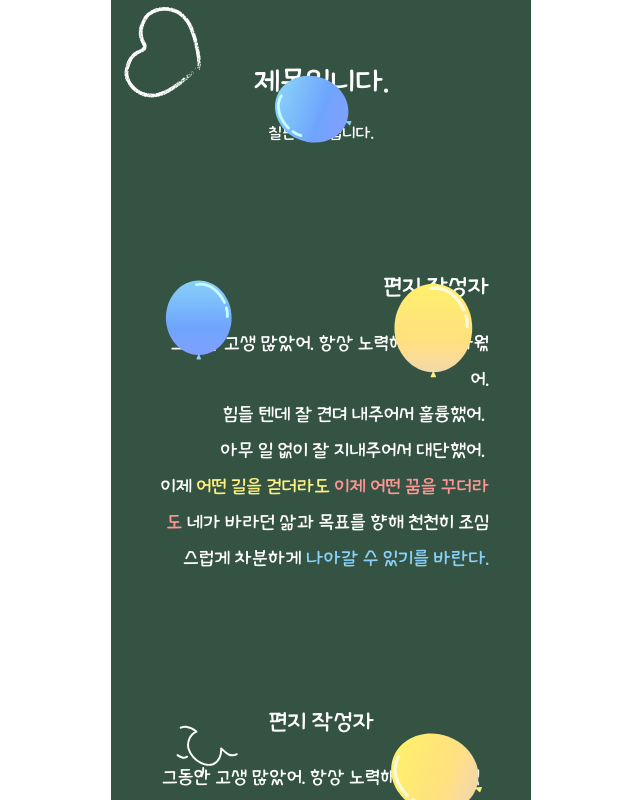
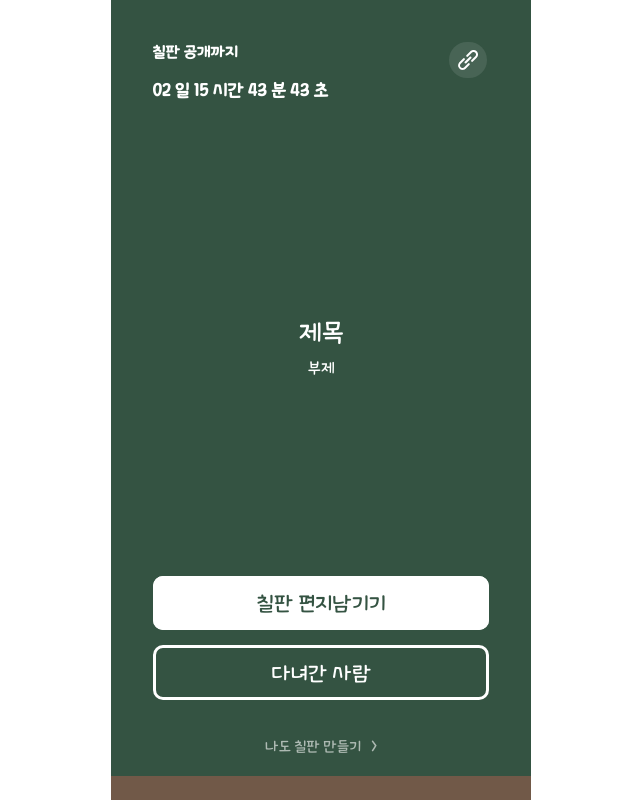
Before and after one commit to balckBoard-4line/balckBoard-front, a React (Vite) app: page /userBlackBoard/1 in a window 1280 px wide. Shown: the whole page, without its empty margins (319-959 px from the left). Built offline with nearby package versions, Linux system fonts and the light colour scheme.

Commit message:
⚡️ Feat:UserBlackBoard 수정

```diff
--- a/src/components/userBlackBoard/BeforeLaunch.jsx
+++ b/src/components/userBlackBoard/BeforeLaunch.jsx
@@ -11,6 +11,7 @@ function BeforeLaunch({ data, getIsLaunch }) {
     minutes: 0,
     seconds: 0
   });
+  const [loading, setLoading] = useState(true);
 
   useEffect(() => {
     const deadline = moment(data.graduateDate).valueOf();
@@ -33,6 +34,7 @@ function BeforeLaunch({ data, getIsLaunch }) {
         const seconds = Math.floor((timeDifference % (1000 * 60)) / 1000);
 
         setTimeLeft({ days, hours, minutes, seconds });
+        setLoading(false); // 시간이 설정되면 로딩을 해제
       }
       if (deadline < currentTime) {
         getIsLaunch(true);
@@ -47,10 +49,24 @@ function BeforeLaunch({ data, getIsLaunch }) {
   const formatTime = time => {
     return time < 10 ? `0${time}` : time;
   };
-
+  const handleCopyURL = () => {
+    const urlToCopy = window.location.href;
+    navigator.clipboard
+      .writeText(urlToCopy)
+      .then(() => {
+        alert("URL이 클립보드에 복사되었습니다: " + urlToCopy);
+      })
+      .catch(error => {
+        console.error("URL 복사에 실패했습니다: " + error);
+      });
+  };
   return (
     <div>
       <S.BfWrapper>
+        {loading ? ( // 로딩 중일 때 "Loading..."을 표시
+          <S.Loading>Loading...</S.Loading>
+        ) : (
+          <div>
             <S.Bfnum1>
               <S.Bfnum1timewrp>
                 <S.Bfnum1time>
@@ -66,7 +82,12 @@ function BeforeLaunch({ data, getIsLaunch }) {
               </S.Bfnum1timewrp>
               <S.Bfnum1link>
                 <S.Bfnum1linkwrp>
-              <img src="/LinkIcon.png" alt="Link Icon" />
+                  <img
+                    src="/LinkIcon.png"
+                    alt="Link Icon"
+                    onClick={handleCopyURL}
+                    style={{ cursor: "pointer" }}
+                  />
                 </S.Bfnum1linkwrp>
               </S.Bfnum1link>
             </S.Bfnum1>
@@ -77,12 +98,18 @@ function BeforeLaunch({ data, getIsLaunch }) {
             </S.Bfnum2>
             <S.Bfnum3>
               <S.Bfnum3in1wrp>
-            <Link to="/titleEditor/1" style={{ width: "100%", height: "100%" }}>
-              <S.Bfnum3in1>칠판 꾸며주기</S.Bfnum3in1>
+                <Link
+                  to="/letterCreate/1"
+                  style={{ width: "100%", height: "100%" }}
+                >
+                  <S.Bfnum3in1>칠판 편지남기기</S.Bfnum3in1>
                 </Link>
               </S.Bfnum3in1wrp>
               <S.Bfnum3in2wrp>
-            <Link to="/visitors/1" style={{ width: "100%", height: "100%" }}>
+                <Link
+                  to="/visitors/1"
+                  style={{ width: "100%", height: "100%" }}
+                >
                   <S.Bfnum3in2>다녀간 사람</S.Bfnum3in2>
                 </Link>
               </S.Bfnum3in2wrp>
@@ -96,6 +123,8 @@ function BeforeLaunch({ data, getIsLaunch }) {
               </S.Bfnum3in3wrp>
             </S.Bfnum3>
             <S.Bfnum4inbrown />
+          </div>
+        )}
       </S.BfWrapper>
     </div>
   );
--- a/src/components/userBlackBoard/style.jsx
+++ b/src/components/userBlackBoard/style.jsx
@@ -79,7 +79,7 @@ export const Bfnum3 = styled.div`
   align-items: center;
   width: 100%;
   height: 25vh;
-  gap: 10px;
+  gap: 15px;
 `;
 export const Bfnum3in1 = styled.div`
   display: flex;
@@ -97,7 +97,7 @@ export const Bfnum3in1wrp = styled.div`
   justify-content: center;
   align-items: center;
   width: 80%;
-  height: 30%;
+  height: 32%;
   background-color: white;
   border-radius: 10px;
   font-size: 20px;
@@ -117,7 +117,7 @@ export const Bfnum3in2wrp = styled.div`
   align-items: center;
   border: 3px solid white;
   width: 80%;
-  height: 30%;
+  height: 32%;
   border-radius: 10px;
   font-size: 20px;
 `;
@@ -137,9 +137,9 @@ export const Bfnum3in3wrp = styled.div`
   flex-direction: row;
   gap: 10px;
   justify-content: center;
-  align-items: start;
+  align-items: center;
   width: 100%;
-  height: 40%;
+  height: 36%;
   font-size: 14px;
   color: #aebab3;
 `;
@@ -150,3 +150,10 @@ export const Bfnum4inbrown = styled.div`
   height: 3vh;
   background-color: #715948;
 `;
+export const Loading = styled.div`
+  width: 100%;
+  height: 100%;
+  display: flex;
+  justify-content: center;
+  align-items: center;
+`;
--- a/src/pages/userBlackBoard/UserBlackBoard.jsx
+++ b/src/pages/userBlackBoard/UserBlackBoard.jsx
@@ -10,7 +10,7 @@ function UserBlackBoard() {
     url: "dkdjfkewoo1we3", // 링크 이미지에서 사용
     title: "제목입니다.",
     introduction: "칠판 소개입니다.",
-    graduateDate: "2022-11-07 23:54:00",
+    graduateDate: "2023-11-08 01:07:00",
     letters: [
       {
         blackboardId: "1rkfj3irji33",
--- a/src/pages/visitors/Visitors.jsx
+++ b/src/pages/visitors/Visitors.jsx
@@ -17,7 +17,7 @@ function Visitors() {
           </S.Visitorsbox>
         </S.Visitors1>
         <S.Visitors2>
-          <Link to="/bflaunch/1" style={{ width: "80%" }}>
+          <Link to="/userBlackBoard/1" style={{ width: "80%" }}>
             <S.VisitorsReturn>돌아가기</S.VisitorsReturn>
           </Link>
         </S.Visitors2>
```
Lines whose indentation alone changed are shown as unchanged.
